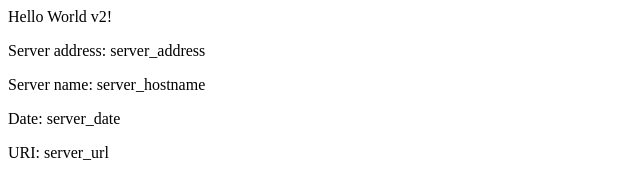
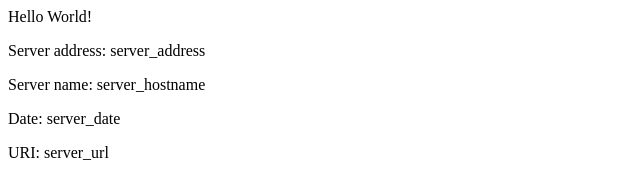
Before and after one commit to 100daysofdevops/eks-example, a plain HTML site: page src/index.html in a window 1280 px wide. Shown: the full height of the page, 0-640 px from the left. Drawn offline with Linux system fonts and the light colour scheme.

Commit message:
Revert "updating version2"
This reverts commit 12dff87920e339d090e99703446ced4b4bccfe10.

```diff
--- a/src/index.html
+++ b/src/index.html
@@ -2,7 +2,7 @@
 <title>Hello World</title>
 </head>
 <div class="info">
-<h>Hello World v2!</h>
+<h>Hello World!</h>
 <p><span>Server&nbsp;address:</span> <span>server_address</span></p>
 <p><span>Server&nbsp;name:</span> <span>server_hostname</span></p>
 <p class="smaller"><span>Date:</span> <span>server_date</span></p>
```
